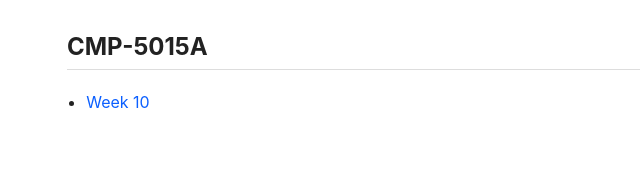
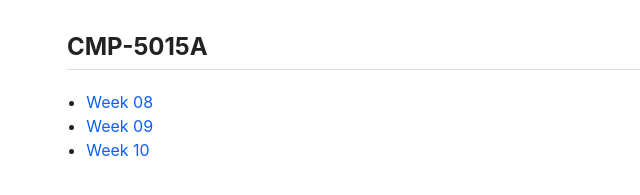
Before and after one commit to AidenDurrant/Teaching, a plain HTML site: page index.html in a window 1280 px wide. Shown: the part 139-334 px from the top of the page, without its empty margins (213-853 px from the left). Drawn offline with Linux system fonts and the light colour scheme.

Commit message:
update to index

```diff
--- a/index.html
+++ b/index.html
@@ -19,7 +19,9 @@
 
   <h2>CMP-5015A</h2>
   <ul>
-    <li><a href="CMP-5015A/Week10Slides/">Week 10</a></li>
+      <li><a href="CMP-5015A/Week08Slides/">Week 08</a></li>
+      <li><a href="CMP-5015A/Week09Slides/">Week 09</a></li>
+      <li><a href="CMP-5015A/Week10Slides/">Week 10</a></li>
   </ul>
 </body>
 </html>
```
